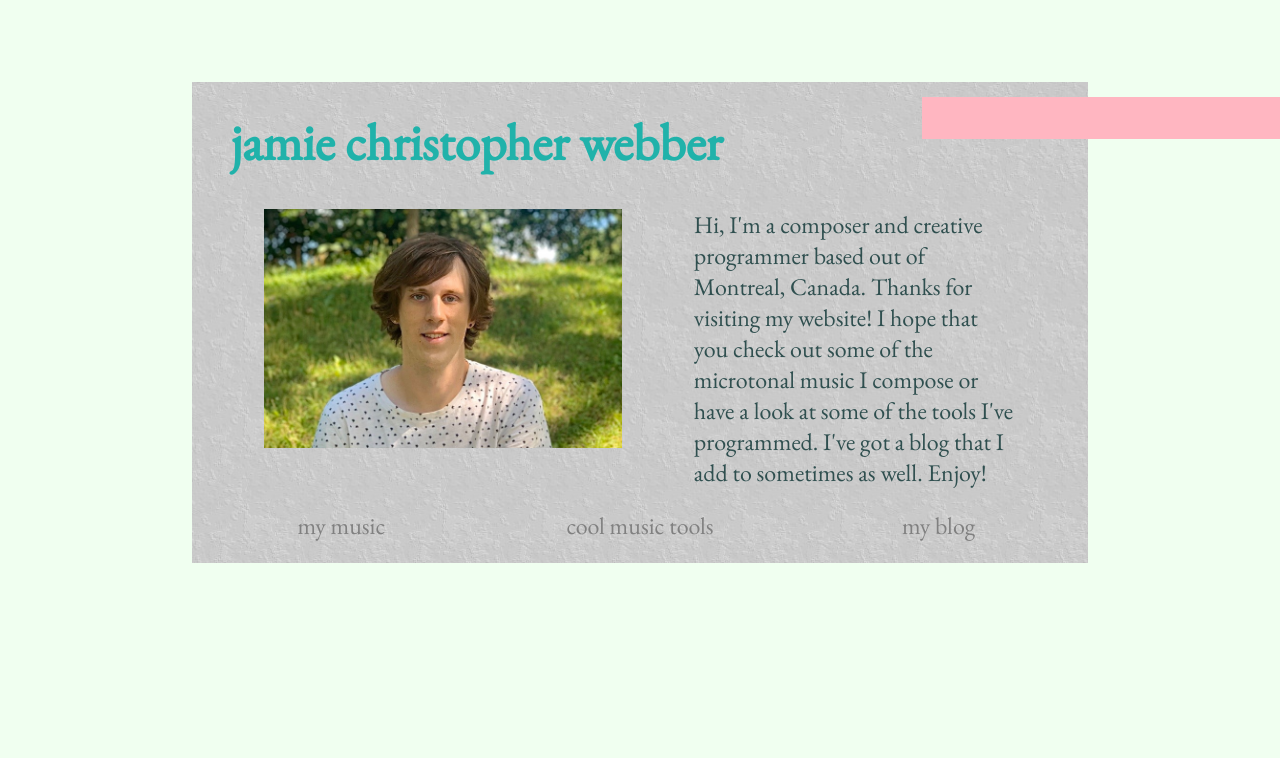
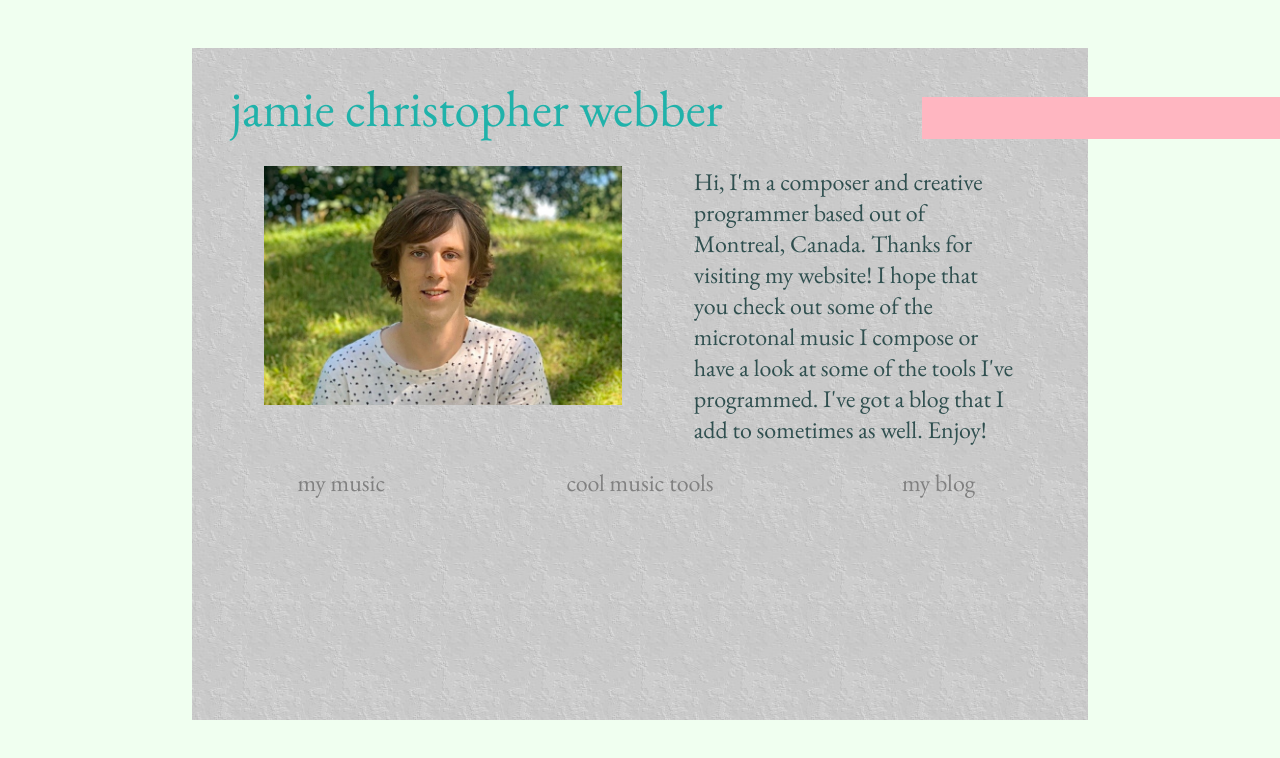
Before and after one commit to jamiecwebber/jcw-website, a React (Create React App) app: page / in a window 1280 px wide. Shown: the top 758 px of the page. Built offline with nearby package versions, Linux system fonts and the light colour scheme.

Commit message:
got formatting of background working and size of main title text

```diff
--- a/src/App.js
+++ b/src/App.js
@@ -3,7 +3,7 @@ import './App.css';
 // import styled from 'styled-components'
 
 
-import { BrowserRouter as Router, Switch, Route, Link }  from 'react-router-dom';
+import { BrowserRouter as Router, Switch, Route}  from 'react-router-dom';
 
 import WelcomePage from './pages/Welcome.js';
 // import CTCalculator from './pages/CTCalculator.js';
--- a/src/components/styles.js
+++ b/src/components/styles.js
@@ -1,4 +1,4 @@
-import React from 'react';
+// import React from 'react';
 import styled from 'styled-components';
 
 // const Background = styled.div`
@@ -15,15 +15,18 @@ import styled from 'styled-components';
 export const BackgroundImage = styled.div`
     background-image: url(${props => props.img});
     background-repeat: round;
+    height: 100%;
+    width: 100%;
 `
 
 export const PageFrame = styled.div`
     padding: 6vh 15vw;
     width: 70vw;
+    height: 84vh;
 `
 
-export const Name = styled.h1`
-    padding: 2vw 0vw 0vw 3vw;
+export const Name = styled.div`
+    padding: 2vw 0vw 2vw 3vw;
     font-size: max(1.5em, 4vw);
     color: lightseagreen;
 `
```
